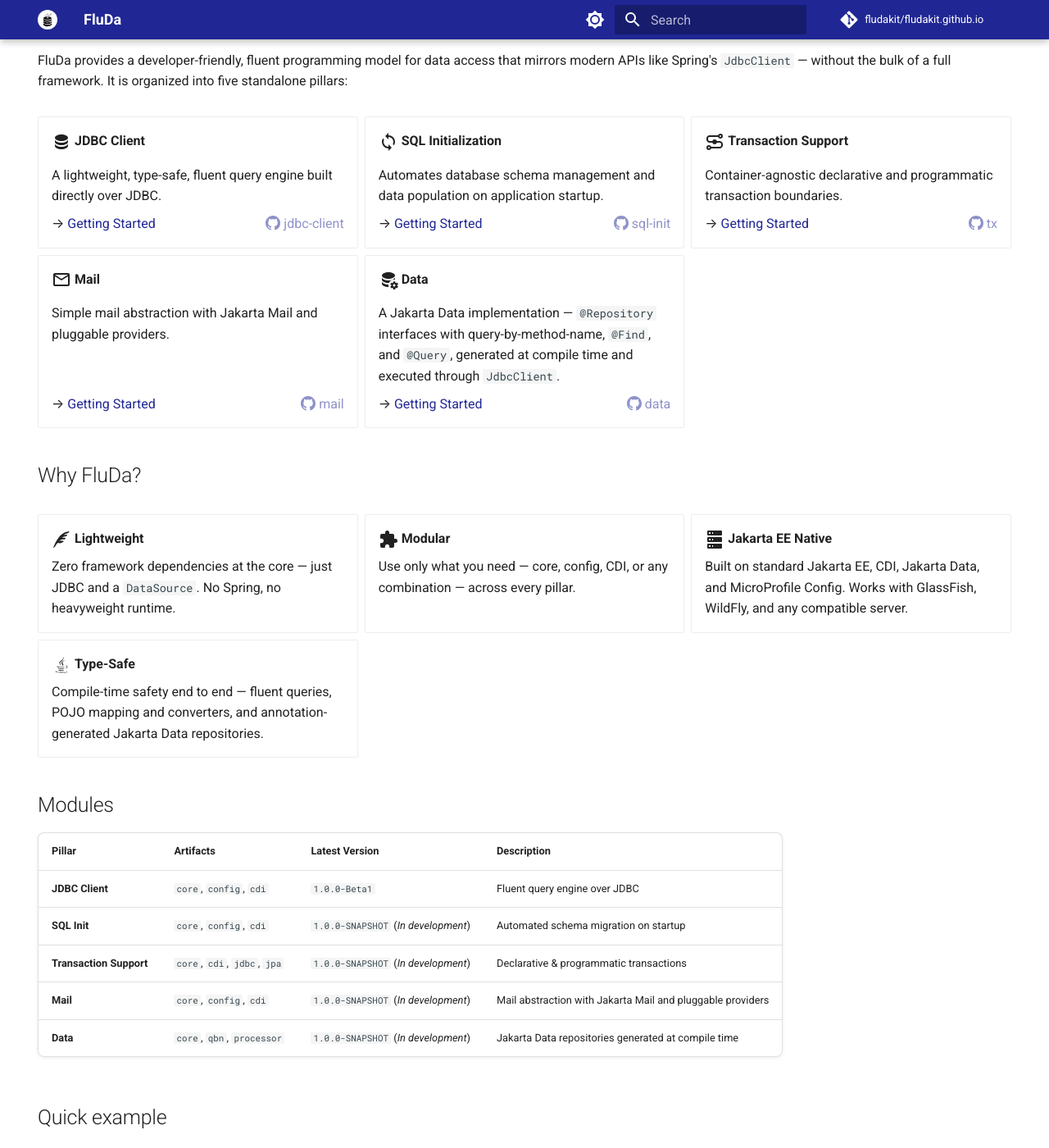
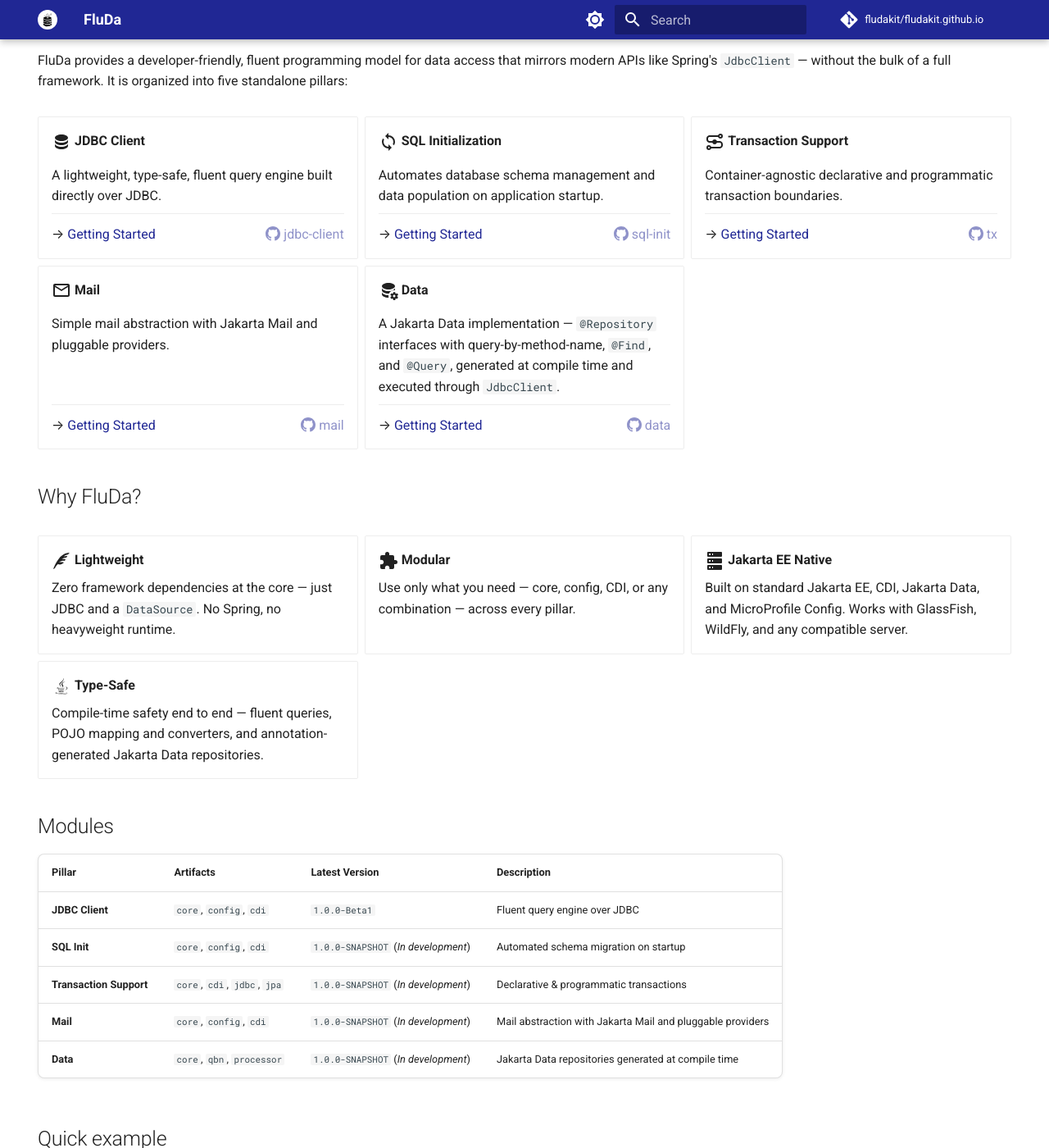
Before and after one commit to fludakit/fludakit.github.io, an MkDocs documentation site: the page built from docs/index.md, in a window 1280 px wide and 1400 px high, scrolled down 829 px. Shown: the whole window at 82% size. Built offline with MkDocs 1.6.1 and Material for MkDocs 9.7.7, drawn with Linux system fonts in a browser that asks for light colours; comment, search, counter and statistics services are not loaded.

Commit message:
style: add a light divider between card body and footer
Reuses Material's --md-default-fg-color--lightest (the same token as the
card border) for a hairline rule above the footer links, with a little
padding so the links don't sit on the line.

```diff
--- a/overrides/stylesheets/extra.css
+++ b/overrides/stylesheets/extra.css
@@ -100,6 +100,8 @@
   flex: 0 0 auto;
   margin-top: auto;
   margin-bottom: 0;
+  padding-top: 0.6rem;
+  border-top: 0.05rem solid var(--md-default-fg-color--lightest);
 }
 
 /* Brand accent for primary buttons */
```
